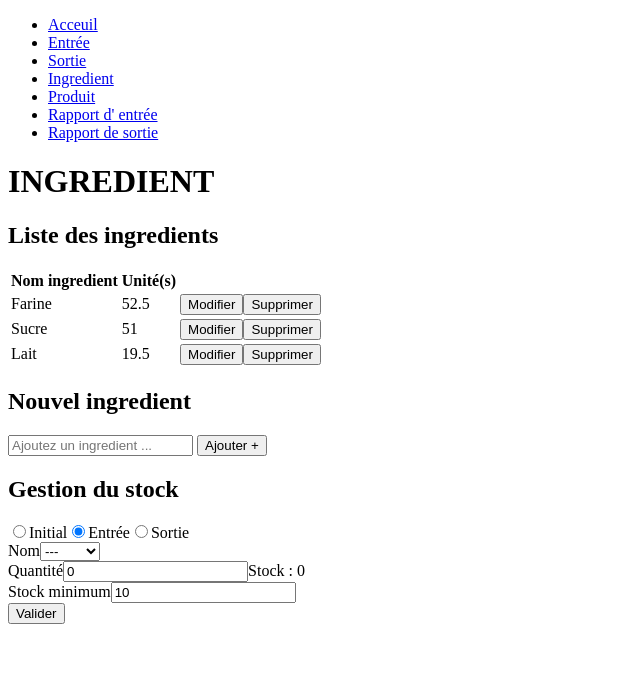
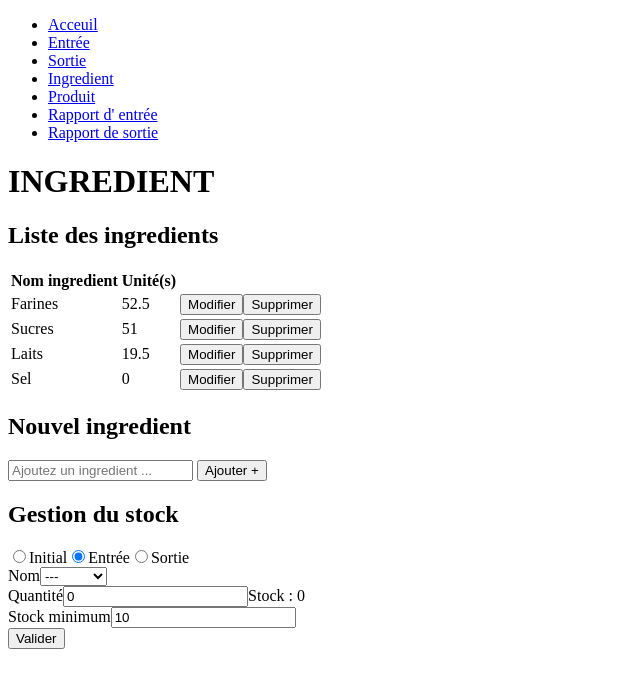
Before and after one commit to tafitahery/ingredients, a React (Create React App) app in the folder frontend/: page /ingredient in a window 1280 px wide. Shown: the top 688 px of the page, without its empty margins (0-640 px from the left). Built offline with nearby package versions, Linux system fonts and the light colour scheme; data requests are answered from the project's data file.

Commit message:
add logic to button modifier (not finish)

```diff
--- a/frontend/src/assets/db.json
+++ b/frontend/src/assets/db.json
@@ -1,22 +1,28 @@
 {
   "ingredients": [
     {
-      "name": "Farine",
+      "name": "Farines",
       "quantity": 52.5,
       "stockMin": 10,
       "id": 1
     },
     {
-      "name": "Sucre",
+      "name": "Sucres",
       "quantity": 51,
       "stockMin": 10,
       "id": 2
     },
     {
-      "name": "Lait",
+      "name": "Laits",
       "quantity": 19.5,
       "stockMin": 10,
       "id": 3
+    },
+    {
+      "name": "Sel",
+      "quantity": 0,
+      "stockMin": 0,
+      "id": 4
     }
   ]
 }
--- a/frontend/src/components/FormIn.jsx
+++ b/frontend/src/components/FormIn.jsx
@@ -1,11 +1,13 @@
 import { useState } from 'react';
 import axios from 'axios';
 
-export default function FormIn({ getData }) {
+export default function FormIn({ getData, getIngredient, id }) {
   // state
   const [newIngredient, setNewIngredient] = useState('');
 
   // comportement
+  const ingredient = getIngredient(id);
+
   const handleChange = (event) => {
     setNewIngredient(event.target.value);
   };
@@ -15,14 +17,21 @@ export default function FormIn({ getData }) {
 
     const data = {
       name: newIngredient,
-      quantity: 0,
-      stockMin: 0,
+      quantity: ingredient ? ingredient.quantity : 0,
+      stockMin: ingredient ? ingredient.stockMin : 0,
     };
 
-    axios.post('http://localhost:4000/ingredients', data).then(() => {
-      getData();
-      setNewIngredient('');
-    });
+    if (ingredient) {
+      axios.put('http://localhost:4000/ingredients/' + id, data).then(() => {
+        getData();
+        setNewIngredient('');
+      });
+    } else {
+      axios.post('http://localhost:4000/ingredients', data).then(() => {
+        getData();
+        setNewIngredient('');
+      });
+    }
   };
 
   // affichage (render)
@@ -31,10 +40,10 @@ export default function FormIn({ getData }) {
       <input
         type="text"
         placeholder="Ajoutez un ingredient ..."
-        value={newIngredient}
+        defaultValue={ingredient ? ingredient.name : newIngredient}
         onChange={handleChange}
       />{' '}
-      <button>Ajouter +</button>
+      <button>{ingredient ? 'Mettre à jour' : 'Ajouter +'}</button>
     </form>
   );
 }
--- a/frontend/src/pages/Ingredient.jsx
+++ b/frontend/src/pages/Ingredient.jsx
@@ -7,6 +7,7 @@ import FormStock from '../components/FormStock';
 function Ingredient() {
   // state
   const [ingredients, setIngredients] = useState([]);
+  const [idToEdited, setIdToEdited] = useState('');
 
   // comportement
   useEffect(() => {
@@ -20,7 +21,9 @@ function Ingredient() {
   };
 
   const getIngredient = (id) => {
-    return ingredients.find((ingredient) => ingredient.id.toString() === id);
+    return ingredients.find(
+      (ingredient) => ingredient.id.toString() === id.toString()
+    );
   };
 
   const handleDelete = (id) => {
@@ -32,7 +35,7 @@ function Ingredient() {
   };
 
   const handleEdit = (id) => {
-    alert(id);
+    setIdToEdited(id);
   };
 
   // affichage (render)
@@ -60,7 +63,7 @@ function Ingredient() {
         </tbody>
       </table>
       <h2>Nouvel ingredient</h2>
-      <FormIn getData={getData} />
+      <FormIn getData={getData} getIngredient={getIngredient} id={idToEdited} />
       <h2>Gestion du stock</h2>
       <FormStock
         ingredients={ingredients}
```
